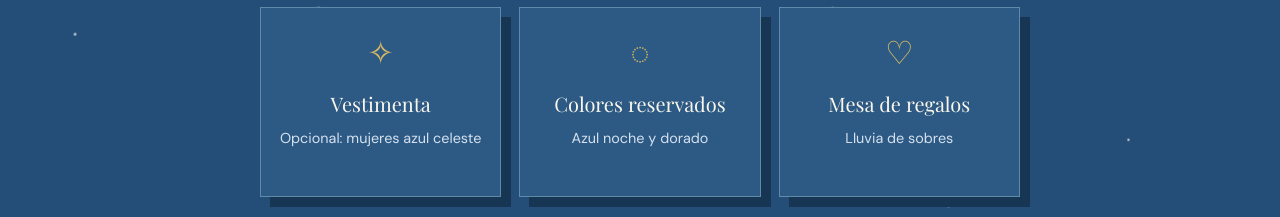
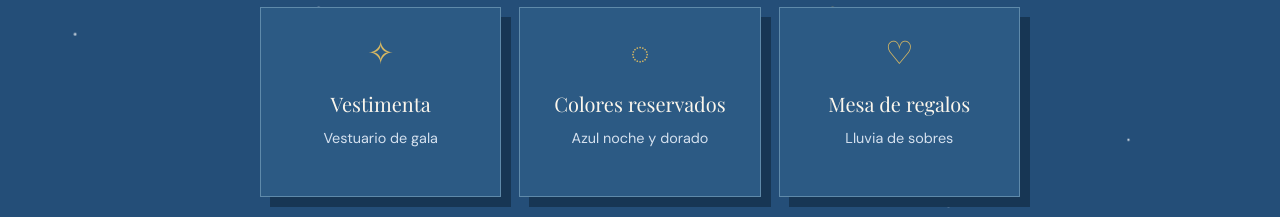
Before and after one commit to novicodev/liliana-xv, an Astro site: page / in a window 1280 px wide. Shown: the part 3580-3797 px from the top of the page. Built offline with nearby package versions, Linux system fonts and the light colour scheme; Astro itself is replaced by a stand-in of ours; a web font is replaced by a local one.

Commit message:
Actualiza vestuario de gala

```diff
--- a/src/pages/index.astro
+++ b/src/pages/index.astro
@@ -92,7 +92,7 @@ const whatsappMessage = encodeURIComponent(
           <p class="eyebrow">Lo que necesitas saber</p>
           <h2 id="details-title">Detalles</h2>
           <div class="details-grid">
-            <article><span class="detail-icon" aria-hidden="true">✧</span><h3>Vestimenta</h3><p>Opcional: mujeres azul celeste</p></article>
+            <article><span class="detail-icon" aria-hidden="true">✧</span><h3>Vestimenta</h3><p>Vestuario de gala</p></article>
             <article><span class="detail-icon" aria-hidden="true">◌</span><h3>Colores reservados</h3><p>Azul noche y dorado</p></article>
             <article><span class="detail-icon" aria-hidden="true">♡</span><h3>Mesa de regalos</h3><p>Lluvia de sobres</p></article>
           </div>
```
